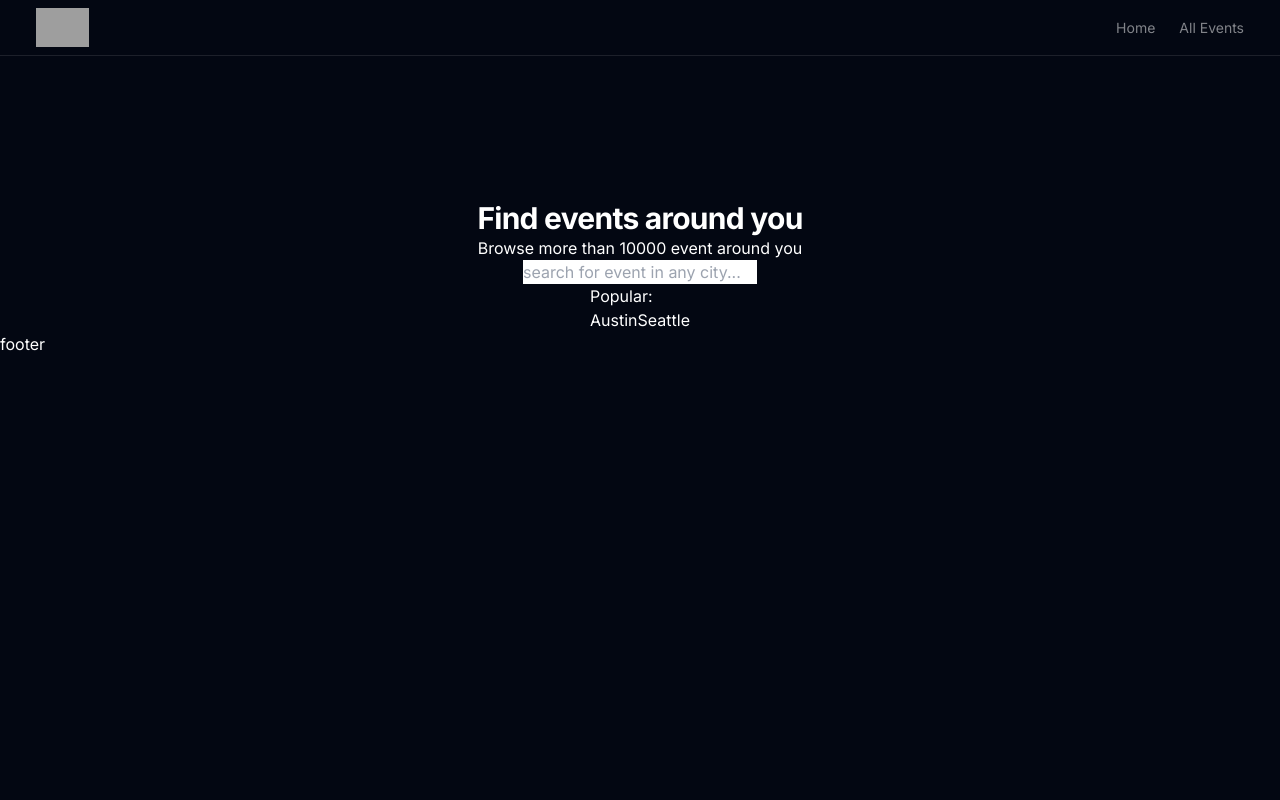
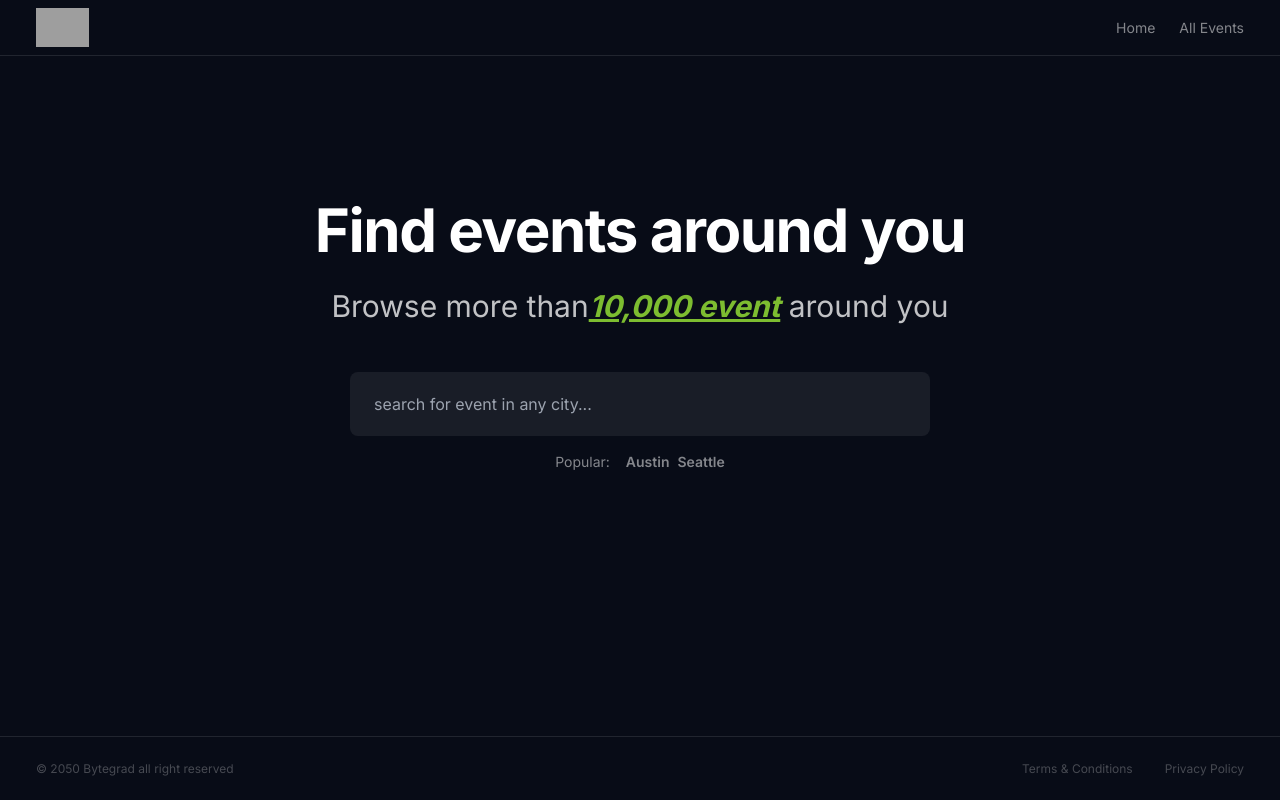
Before and after one commit to omaro6527/evento, a Next.js app: page / in a window 1280 px wide. Built offline with nearby package versions, Linux system fonts and the light colour scheme; grey boxes are pictures that could not be loaded.

Commit message:
tailwind

```diff
--- /dev/null
+++ b/src/app/container.tsx
@@ -0,0 +1,8 @@
+type ContainerProps = {
+    children: React.ReactNode;
+    };
+
+
+export default function Container({ children }:ContainerProps) {
+  return <div className="flex flex-col max-w-7xl min-h-screen mx-auto bg-white/[2%]">{children}</div>;
+}
--- a/src/app/layout.tsx
+++ b/src/app/layout.tsx
@@ -1,29 +1,30 @@
-import type { Metadata } from 'next'
-import { Inter } from 'next/font/google'
-import './globals.css'
-import Footer from '@/components/footer'
-import Header from '@/components/header'
-
-const inter = Inter({ subsets: ['latin'] })
+import type { Metadata } from "next";
+import { Inter } from "next/font/google";
+import "./globals.css";
+import Footer from "@/components/footer";
+import Header from "@/components/header";
+import Container from "./container";
+const inter = Inter({ subsets: ["latin"] });
 
 export const metadata: Metadata = {
-  title: 'Create Next App',
-  description: 'Generated by create next app',
-}
+  title: "Create Next App",
+  description: "Generated by create next app",
+};
 
 export default function RootLayout({
   children,
 }: {
-  children: React.ReactNode
+  children: React.ReactNode;
 }) {
   return (
     <html lang="en">
-
       <body className={`${inter.className} bg-gray-950 text-white`}>
-      <Header/>
-        {children}
-        <Footer/>
-        </body>
+        <Container>
+          <Header />
+          {children}
+          <Footer />
+        </Container>
+      </body>
     </html>
-  )
+  );
 }
--- a/src/app/page.tsx
+++ b/src/app/page.tsx
@@ -1,20 +1,34 @@
-import Image from 'next/image'
-import Link from 'next/link'
+import Image from "next/image";
+import Link from "next/link";
 
 export default function Home() {
   return (
-    <main className='flex flex-col items-center PX-3 pt-36'>
-      <h1 className='text-3xl font-bold tracking-tight'>Find events around you </h1>
-      <p>Browse more than 10000 event around you</p>
-      <form>
-        <input placeholder='search for event in any city...' spellCheck={false}/>
+    <main className="flex flex-col items-center PX-3 pt-36">
+      <h1 className="text-3xl lg:text-6xl font-bold tracking-tight">
+        Find events around you{" "}
+      </h1>
+      <p className="mb-12 mt-7 text-2xl lg:text-3xl opacity-75">
+        Browse more than
+        <span className="font-bold text-accent italic underline">
+          10,000 event
+        </span>{" "}
+        around you
+      </p>
+      <form className="w-full sm:w-[580px]">
+        <input
+          className="w-full h-16 rounded-lg bg-white/[7%] px-6 outline-none ring-accent/50 transition focus:ring-2
+        focus:bg-white/10"
+          placeholder="search for event in any city..."
+          spellCheck={false}
+        />
       </form>
-      <section>
+      <section className="mt-4 flex gap-x-4 text-sm text-white/50 ">
         <p>Popular:</p>
-        <div>
+        <div className="space-x-2 font-semibold">
           <Link href="/events/austin">Austin</Link>
           <Link href="/events/seattle">Seattle</Link>
         </div>
       </section>
-      </main>
-      )}
+    </main>
+  );
+}
--- a/src/components/footer.tsx
+++ b/src/components/footer.tsx
@@ -1,5 +1,27 @@
+import Link from "next/link";
+
+const routes = [
+  {
+    path: "/terms-conditions",
+    name: "Terms & Conditions",
+  },
+  {
+    path: "/privacy-policy",
+    name: "Privacy Policy",
+  },
+];
+
 export default function Footer() {
   return (
-    <footer>footer</footer>
-  )
+    <footer className="mt-auto flex items-center justify-between h-16 border-t border-white/10 px-3 sm:px-9 text-xs text-white/25">
+      <small className="text-xs">&copy; 2050 Bytegrad all right reserved</small>
+      <ul className="flex gap-x-3 sm:gap-8">
+        {routes.map((route) => (
+          <li key={route.path}>
+            <Link href={route.path}>{route.name}</Link>
+          </li>
+        ))}
+      </ul>
+    </footer>
+  );
 }
--- a/tailwind.config.ts
+++ b/tailwind.config.ts
@@ -1,4 +1,6 @@
 import type { Config } from 'tailwindcss'
+
+
 
 const config: Config = {
   content: [
@@ -8,10 +10,8 @@
   ],
   theme: {
     extend: {
-      backgroundImage: {
-        'gradient-radial': 'radial-gradient(var(--tw-gradient-stops))',
-        'gradient-conic':
-          'conic-gradient(from 180deg at 50% 50%, var(--tw-gradient-stops))',
+      colors: {
+        accent: '#a4f839',
       },
     },
   },
```
